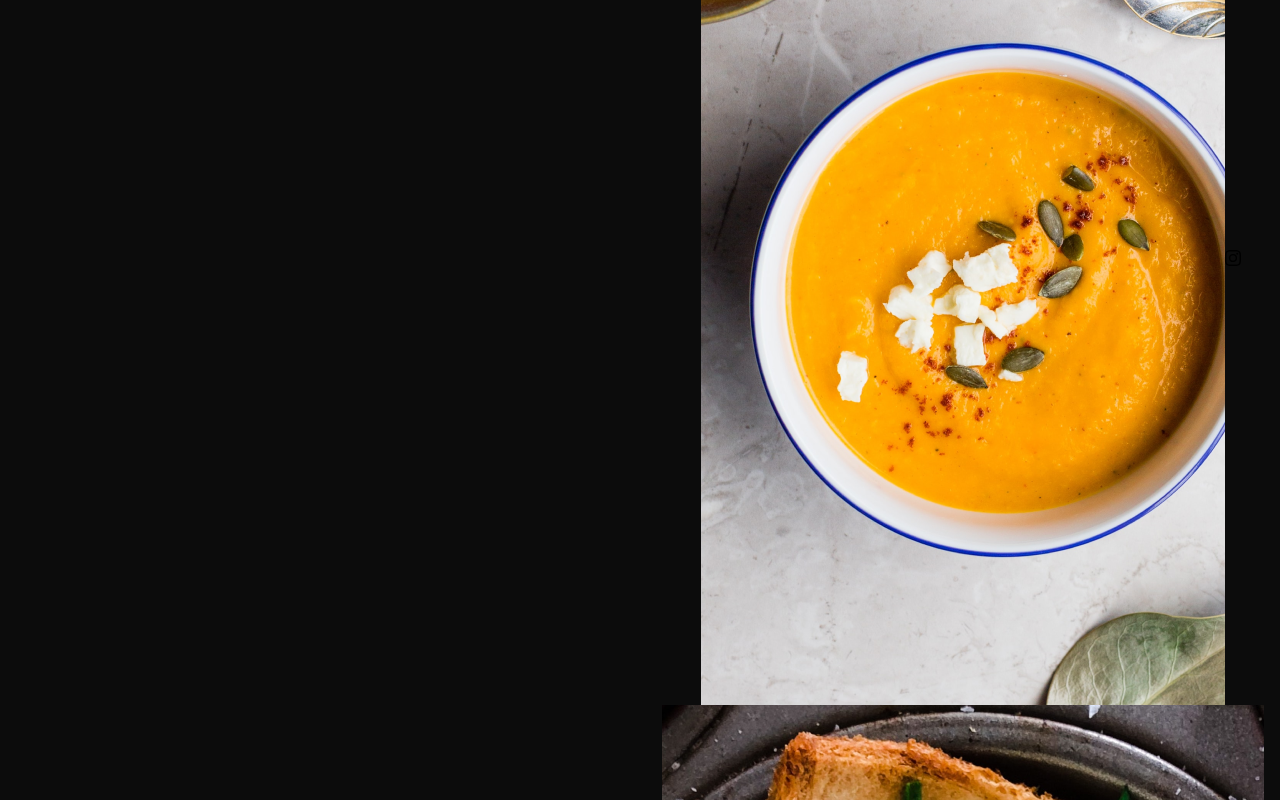
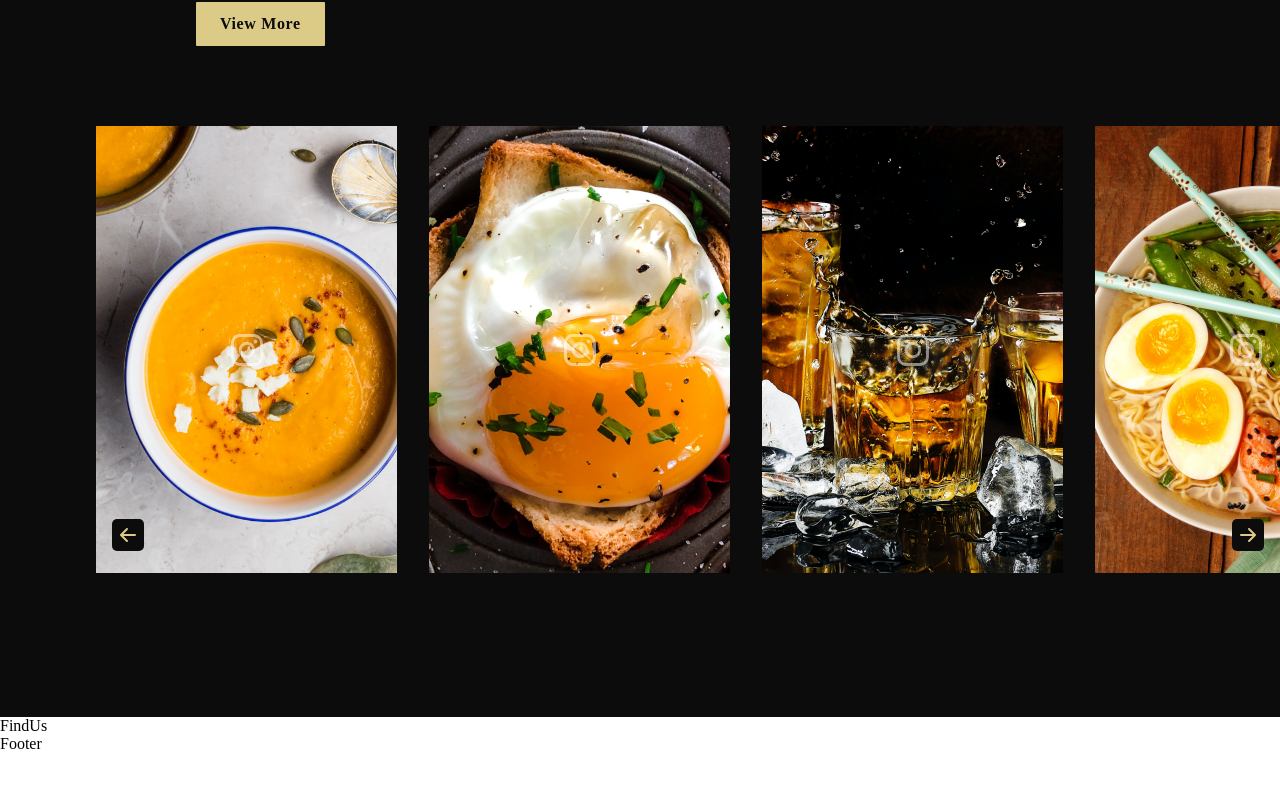
Before and after one commit to FranciscoSalanova/gerich-resto, a React (Create React App) app: page / in a window 1280 px wide. Shown: the part 6040-6840 px from the top of the page. After the commit the page ends 6793 px from the top, so only its background shows below. Built offline with nearby package versions, Linux system fonts and the light colour scheme; a web font is replaced by a local one.

Commit message:
finishing gallery section

```diff
--- a/src/containers/Gallery/Gallery.css
+++ b/src/containers/Gallery/Gallery.css
@@ -1,11 +1,11 @@
-.app_gallery {
+.app__gallery {
     display: flex;
     flex-direction: row;
     background: var(--color-black);
     padding: 4rem 0 4rem 6rem;
 }
 
-.app_gallery-content {
+.app__gallery-content {
     flex: 1;
     display: flex;
     justify-content: center;
@@ -15,6 +15,127 @@
     padding-right: 2rem;
 }
 
-.app_gallery-content button {
+.app__gallery-content button {
     margin-top: 1rem;
 }
+
+.app__gallery-images {
+    flex: 1;
+    display: flex;
+    flex-direction: row;
+    max-width: 50%;
+    position: relative;
+}
+
+.app__gallery-images_container {
+    display: flex;
+    flex-direction: row;
+    width: max-content;
+    overflow-x: scroll;
+    -ms-overflow-style: none;
+    scrollbar-width: none;
+}
+
+.app__gallery-images_container::-webkit-scrollbar {
+    display: none;
+}
+
+.app__gallery-images_card {
+    position: relative;
+    min-width: 301px;
+    height: 447px;
+    margin-right: 2rem;
+}
+
+.app__gallery-images_card img {
+    width: 100%;
+    height: 100%;
+    object-fit: cover;
+    opacity: 1;
+    transition: .5s ease;
+}
+
+.app__gallery-images_card img:hover {
+    opacity: 0.35;
+}
+
+.gallery__image-icon {
+    position: absolute;
+    color: var(--color-white);
+    font-size: 2rem;
+    cursor: pointer;
+    opacity: 0.5;
+    transition: .5s ease;
+}
+
+.app__gallery-images_card:hover .gallery__image-icon {
+    opacity: 1;
+}
+
+.app__gallery-images_arrows {
+    width: 100%;
+    display: flex;
+    justify-content: space-between;
+    align-items: center;
+    padding: 0 1rem;
+    position: absolute;
+    bottom: 5%;
+}
+
+.gallery__arrow-icon {
+    color: var(--color-golden);
+    background: var(--color-black);
+    font-size: 2rem;
+    cursor: pointer;
+    border-radius: 5px;
+}
+
+.gallery__arrow-icon:hover {
+    color: var(--color-white);
+}
+
+@media screen and (min-width: 2560px) {
+    .app__gallery-content {
+        min-width: 1000px;
+        padding-right: 4rem;
+    }
+
+    .app__gallery-images_card {
+        min-width: 400px;
+        height: 550px;
+    }
+}
+
+@media screen and (max-width: 1440px) {
+    .app__gallery {
+        flex-direction: column;
+    }
+
+    .app__gallery-images {
+        max-width: 100%;
+        margin: 5rem 0;
+    }
+}
+
+@media screen and (max-width: 768px) {
+    .app__gallery {
+        padding: 4rem 0 4rem 2rem;
+    }
+}
+
+@media screen and (max-width: 768px) {
+    .app__gallery {
+        padding: 4rem 0 4rem 2rem;
+    }
+}
+
+@media screen and (max-width: 425px) {
+    .app__gallery-content {
+        min-width: 100%;
+    }
+
+    .app__gallery-images_card {
+        min-width: 240px;
+        height: 320px;
+    }
+}
--- a/src/containers/Gallery/Gallery.jsx
+++ b/src/containers/Gallery/Gallery.jsx
@@ -19,15 +19,15 @@
   const scroll = (direction) => {
     const { current } = scrollRef
     if (direction === 'left') {
-      current.scrollRef -= 300
+      current.scrollLeft -= 300
     } else {
-      current.scrollRef += 300
+      current.scrollLeft += 300
     }
   }
 
   return (
-    <div className='app_gallery flex__center'>
-      <div className='app_gallery-content'>
+    <div className='app__gallery flex__center'>
+      <div className='app__gallery-content'>
         <SubHeading title='Instagram' />
         <h1 className='headtext__cormorant'>Photo Gallery</h1>
         <p className='p__opensans' style={{ color: '#AAAAAA' }}>Lorem ipsum dolor sit amet, consectetur adipiscing elit. Volutpat mattis ipsum turpis elit elit scelerisque egestas mu.</p>
```
